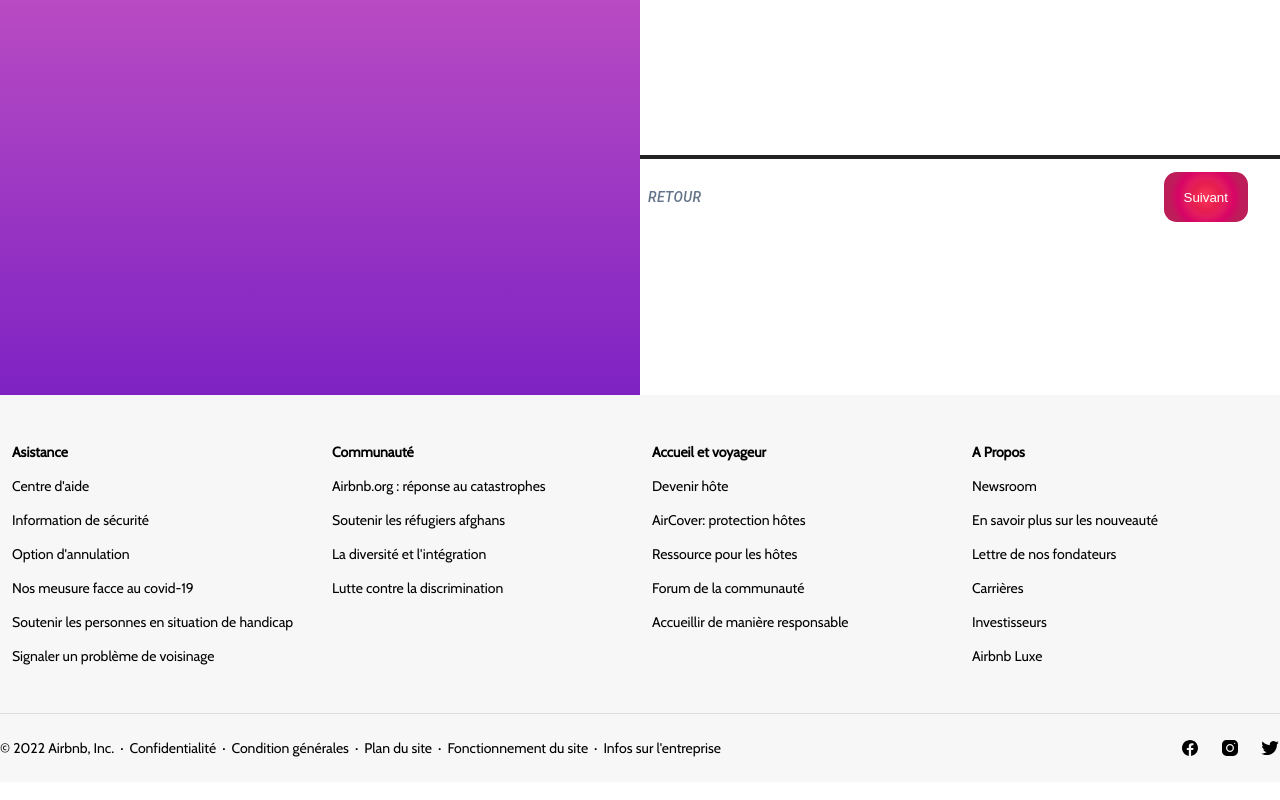
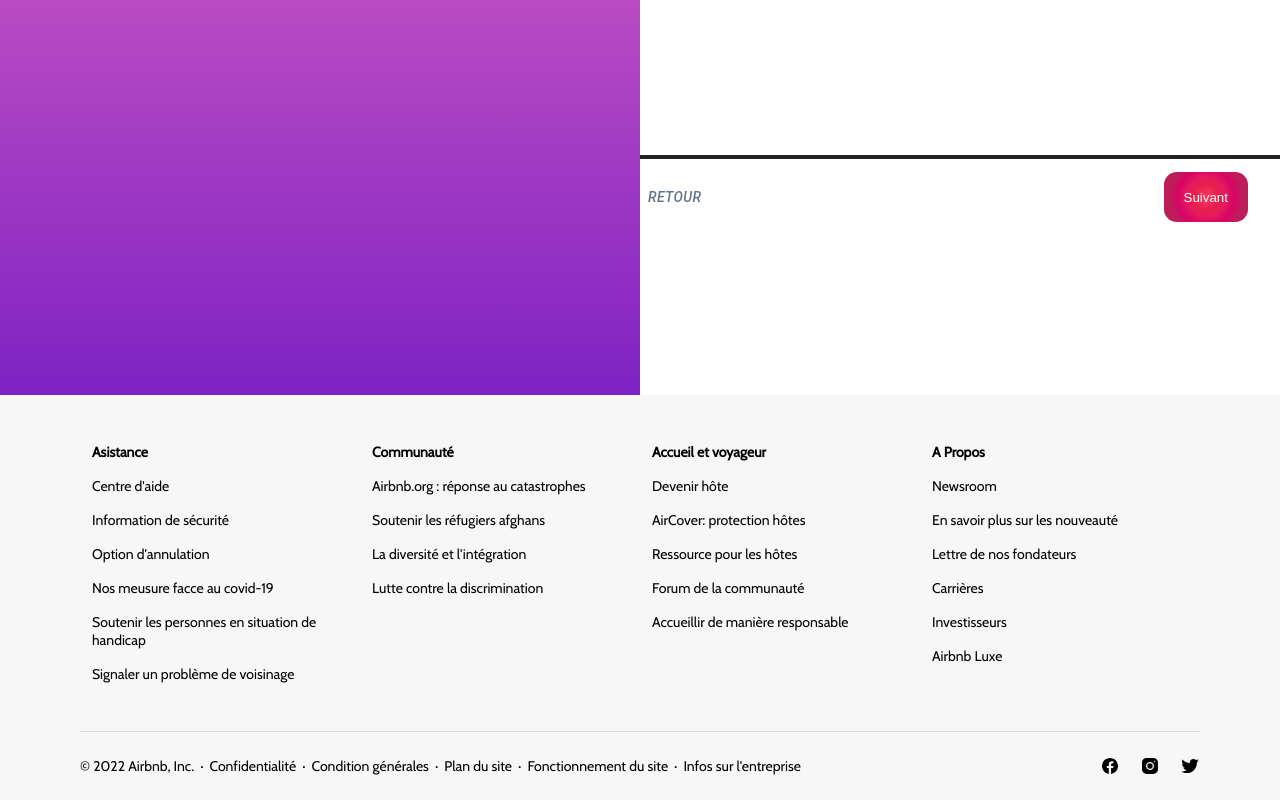
Before and after one commit to Airbnb-React-Formation/Airbnb-clone, a React (Create React App) app: page /hosting in a window 1280 px wide. Shown: the part 565-1365 px from the top of the page. Built offline with nearby package versions, Linux system fonts and the light colour scheme.

Commit message:
feat(footer): add footer max-width

```diff
--- a/src/components/Footer/Footer.css
+++ b/src/components/Footer/Footer.css
@@ -1,9 +1,9 @@
 .thefooter {
-    margin: 0;
-    padding: 0;
-    box-sizing: border-box;
+    margin: 0 auto;
+    padding: 0 80px;
     font-size: 14px;
     position: relative;
+    max-width: 1600px;
 }
 
 .thefooter:after{
```
